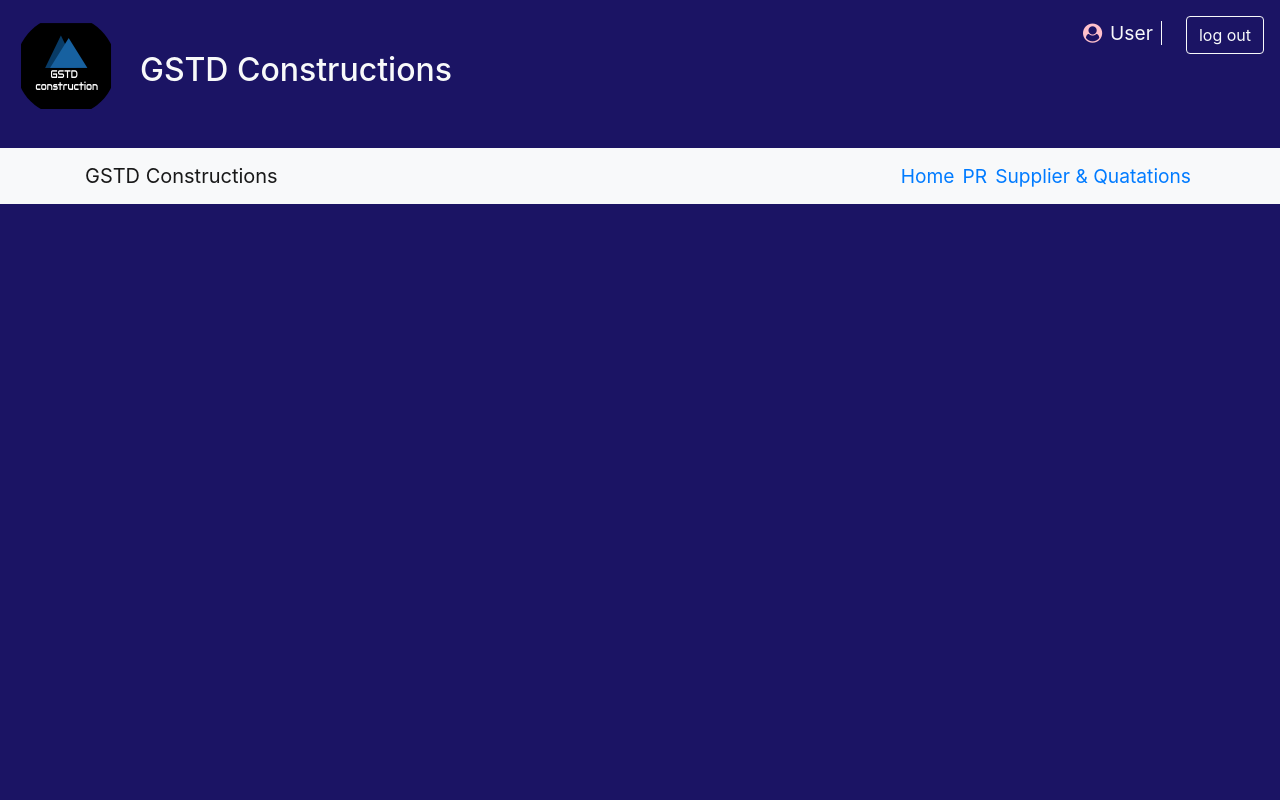
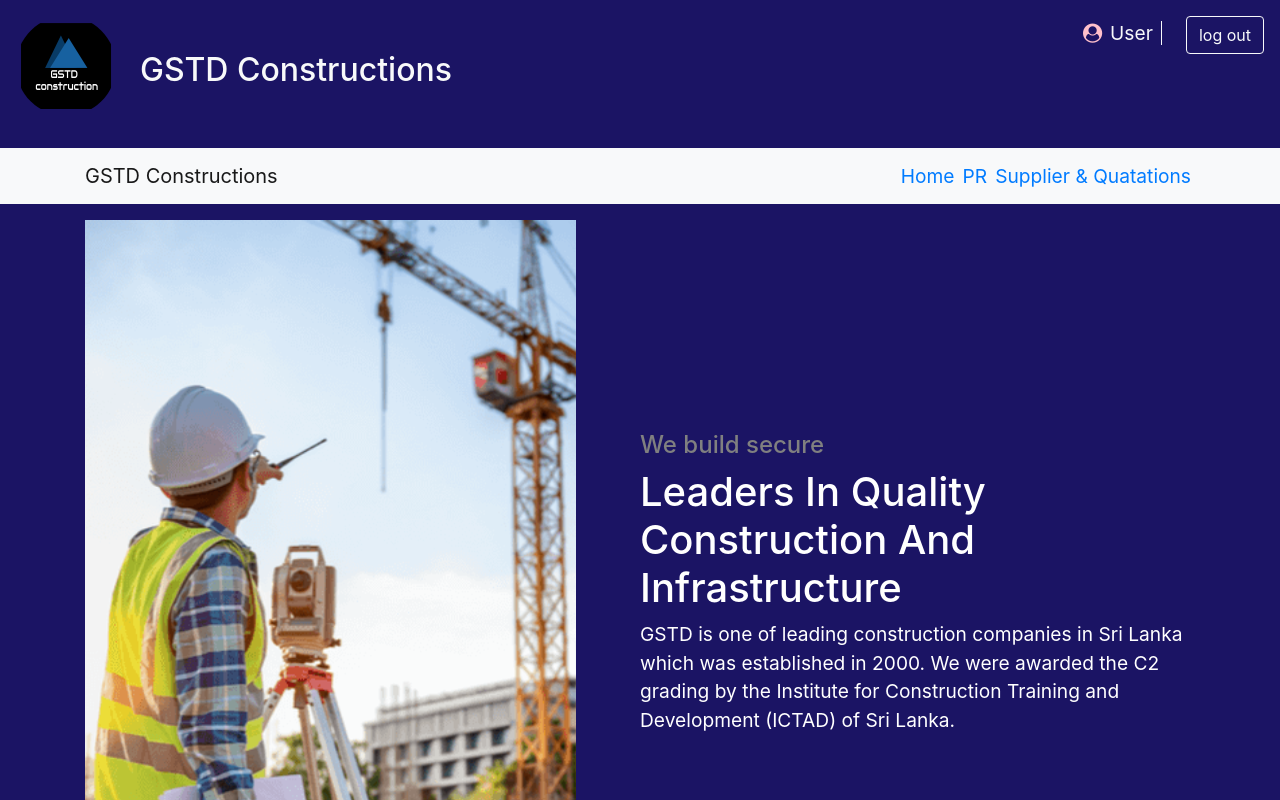
Before and after one commit to LakruwanPathirage/case_study_web_for_System, a React (Create React App) app in the folder case_study_for_system/: page / in a window 1280 px wide. Shown: the top 800 px of the page. Built offline with nearby package versions, Linux system fonts and the light colour scheme.

Commit message:
Home page created

```diff
--- a/case_study_for_system/src/App.js
+++ b/case_study_for_system/src/App.js
@@ -5,6 +5,8 @@
 import EditPrManagement from "./componets/editprmangement";
 import PrManagementAndQuatations from "./componets/prmanagement";
 import SupplierAndQuatations from "./componets/suppliersandquatations";
+import Home from "./componets/Home"
+
 import "./css/custom.css";
 class App extends Component {
   render() {
@@ -47,6 +49,12 @@
             </div>
           </nav>
           <Switch>
+          <Route
+              exact
+              path="/"
+              component={Home}
+            />
+
             <Route
               exact
               path="/createPrManagementAndQuatations"
--- /dev/null
+++ b/case_study_for_system/src/componets/Home.js
@@ -0,0 +1,32 @@
+import React, { Component } from "react";
+
+export default class Home extends Component {
+    render() {
+      return (
+<div>
+<section className="hero-banner">
+  <div className="container">
+    <div className="row no-gutters align-items-center pt-60px">
+      <div className="col-5 d-none d-sm-block">
+        <div className="hero-banner__img">
+          <img src={require("../../src/images/construct.png")} />
+        </div>
+      </div>
+      <div className="col-sm-7 col-lg-6 offset-lg-1 pl-4 pl-md-5 pl-lg-0">
+        <div className="hero-banner__content">
+          <h4 style={{ color: 'gray' }}>We build secure</h4>
+          <h1 style={{ color: 'white' }}>Leaders In Quality Construction And Infrastructure</h1>
+          <p style={{ color: 'white' }}>
+          GSTD is one of leading construction companies in Sri Lanka which
+          was established in 2000. We were awarded the C2 grading by the Institute for
+          Construction Training and Development (ICTAD) of Sri Lanka.
+          </p>
+        </div>
+      </div>
+    </div>
+  </div>
+</section>
+</div>
+      )
+    }
+}
```
Also changed, not shown: case_study_for_system/src/images/construct.png (added).
